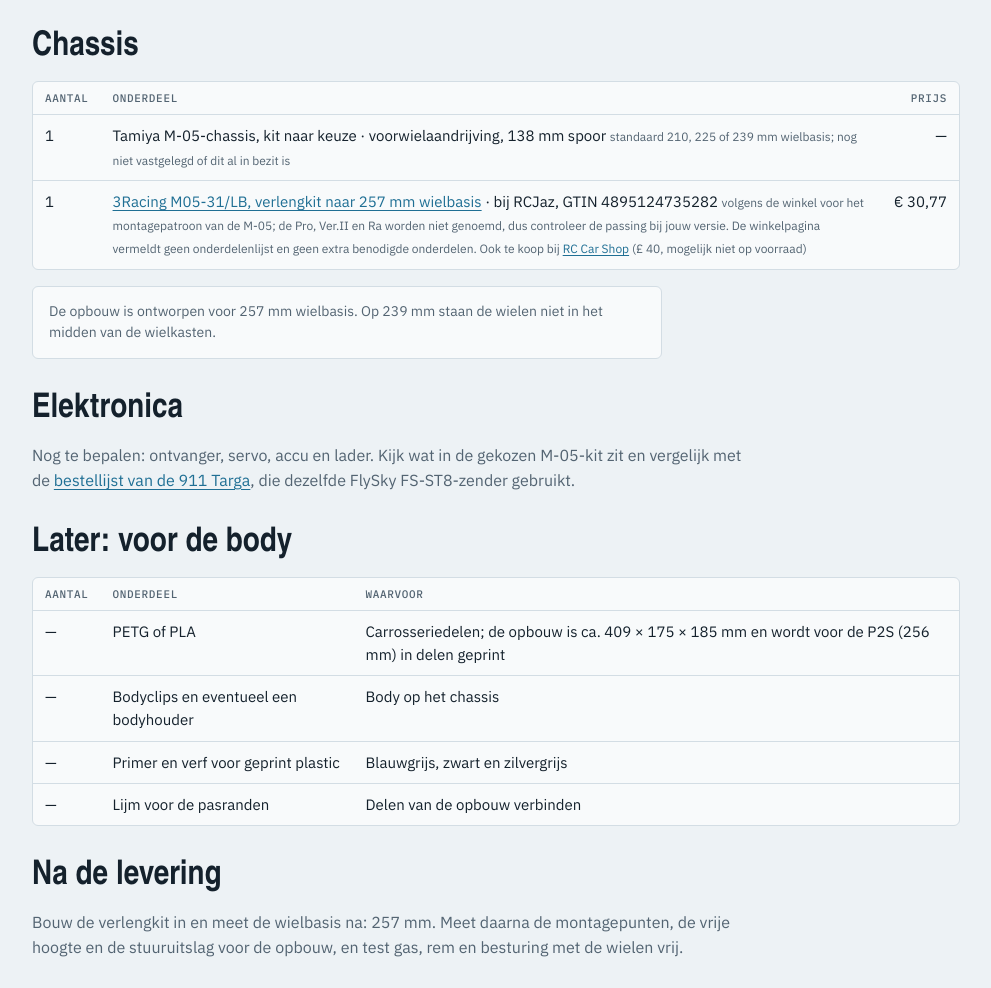
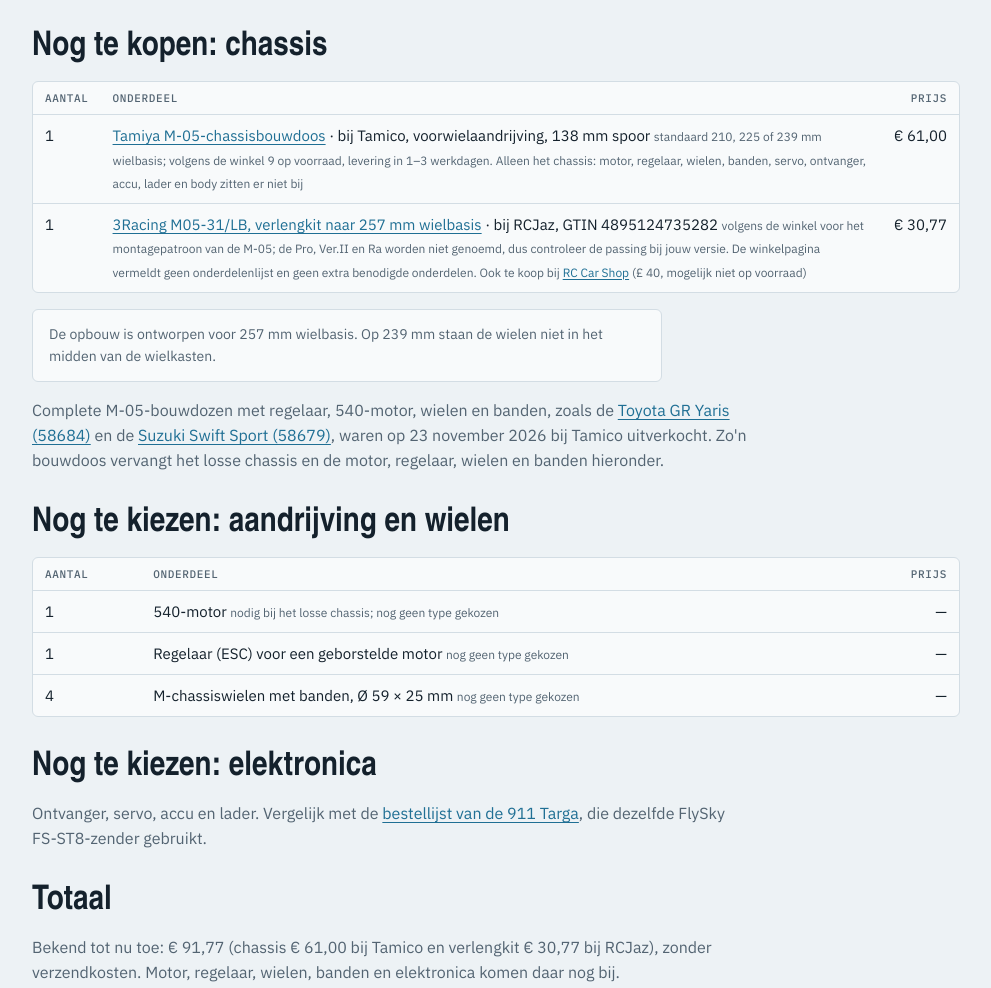
Before and after one commit to markmastop/buildlabs, a plain HTML site: page 3d-models/citroen-acadiane/bestellen.html in a window 1280 px wide. Shown: the part 263-1251 px from the top of the page, without its empty margins (144-1135 px from the left). Drawn offline with Linux system fonts and the light colour scheme; a web font is replaced by a local one.

Commit message:
Zet het M-05-chassis op de Acadiane-bestellijst
Het chassis moet nog worden gekocht. Complete M-05-bouwdozen (GR Yaris
58684, Swift Sport 58679) waren bij Tamico uitverkocht; de losse
M-05-chassisbouwdoos is daar leverbaar voor € 61,00 (9 op voorraad).

- Zet de chassisbouwdoos met winkellink en prijs onder "Nog te kopen".
- Voeg motor, regelaar en wielen met banden toe als nog te kiezen, omdat
  die niet bij het losse chassis zitten.
- Voeg een totaal toe van wat nu bekend is: € 91,77 zonder verzendkosten.

Controles: winkelpagina's van Tamico en RCJaz uitgelezen; bestelpagina op
375 pixels breed zonder horizontaal scrollen gecontroleerd.

Co-Authored-By: Claude Opus 5.5 <noreply@anthropic.com>

```diff
--- a/3d-models/citroen-acadiane/bestellen.html
+++ b/3d-models/citroen-acadiane/bestellen.html
@@ -52,16 +52,28 @@ td.p, th.p { white-space: nowrap; text-align: right; font-variant-numeric: tabul
 <header><p class="eyebrow">Acadiane RC · onderdelen</p><h1>Acadiane RC <span>bestellijst</span></h1></header>
 <p>Onderdelen voor de bestuurbare uitvoering op een Tamiya M-05 met 257 mm wielbasis (<a href="index.html">projectpagina</a>, <a href="RC-BESTELLIJST.md">checklist</a>). De prijs is zoals de winkelpagina die op 23 november 2026 toonde; "—" betekent dat er geen prijs bekend is. Controleer maat, voorraad en prijs voor je bestelt.</p>
 
-<h2>Chassis</h2>
+<h2>Nog te kopen: chassis</h2>
 <div class="table-card"><table>
 <tr><th>Aantal</th><th>Onderdeel</th><th class="p">Prijs</th></tr>
-<tr><td>1</td><td>Tamiya M-05-chassis, kit naar keuze · voorwielaandrijving, 138 mm spoor <span class="tag">standaard 210, 225 of 239 mm wielbasis; nog niet vastgelegd of dit al in bezit is</span></td><td class="p">—</td></tr>
+<tr><td>1</td><td><a href="https://tamico.de/?a=198702&amp;lang=eng">Tamiya M-05-chassisbouwdoos</a> · bij Tamico, voorwielaandrijving, 138 mm spoor <span class="tag">standaard 210, 225 of 239 mm wielbasis; volgens de winkel 9 op voorraad, levering in 1–3 werkdagen. Alleen het chassis: motor, regelaar, wielen, banden, servo, ontvanger, accu, lader en body zitten er niet bij</span></td><td class="p">€ 61,00</td></tr>
 <tr><td>1</td><td><a href="https://www.rcjaz.com/tamiya-m05-257mm-extension-wheelbase-kit-by-3racing-m0531lb-p-90015718.html">3Racing M05-31/LB, verlengkit naar 257 mm wielbasis</a> · bij RCJaz, GTIN 4895124735282 <span class="tag">volgens de winkel voor het montagepatroon van de M-05; de Pro, Ver.II en Ra worden niet genoemd, dus controleer de passing bij jouw versie. De winkelpagina vermeldt geen onderdelenlijst en geen extra benodigde onderdelen. Ook te koop bij <a href="https://www.rccarshop.co.uk/m05-31lb-tamiya-m05-extension-wheel-base-kit-257mm-p">RC Car Shop</a> (£ 40, mogelijk niet op voorraad)</span></td><td class="p">€ 30,77</td></tr>
 </table></div>
 <p class="note">De opbouw is ontworpen voor 257 mm wielbasis. Op 239 mm staan de wielen niet in het midden van de wielkasten.</p>
+<p>Complete M-05-bouwdozen met regelaar, 540-motor, wielen en banden, zoals de <a href="https://tamico.de/Tamiya-58684-Toyota-GR-Yaris-M-05-Kit">Toyota GR Yaris (58684)</a> en de <a href="https://tamico.de/Tamiya-58679-Suzuki-Swift-sport-M-05-Kit">Suzuki Swift Sport (58679)</a>, waren op 23 november 2026 bij Tamico uitverkocht. Zo'n bouwdoos vervangt het losse chassis en de motor, regelaar, wielen en banden hieronder.</p>
 
-<h2>Elektronica</h2>
-<p>Nog te bepalen: ontvanger, servo, accu en lader. Kijk wat in de gekozen M-05-kit zit en vergelijk met de <a href="../porsche-911-targa-1971/bestellen.html">bestellijst van de 911 Targa</a>, die dezelfde FlySky FS-ST8-zender gebruikt.</p>
+<h2>Nog te kiezen: aandrijving en wielen</h2>
+<div class="table-card"><table>
+<tr><th>Aantal</th><th>Onderdeel</th><th class="p">Prijs</th></tr>
+<tr><td>1</td><td>540-motor <span class="tag">nodig bij het losse chassis; nog geen type gekozen</span></td><td class="p">—</td></tr>
+<tr><td>1</td><td>Regelaar (ESC) voor een geborstelde motor <span class="tag">nog geen type gekozen</span></td><td class="p">—</td></tr>
+<tr><td>4</td><td>M-chassiswielen met banden, Ø 59 × 25 mm <span class="tag">nog geen type gekozen</span></td><td class="p">—</td></tr>
+</table></div>
+
+<h2>Nog te kiezen: elektronica</h2>
+<p>Ontvanger, servo, accu en lader. Vergelijk met de <a href="../porsche-911-targa-1971/bestellen.html">bestellijst van de 911 Targa</a>, die dezelfde FlySky FS-ST8-zender gebruikt.</p>
+
+<h2>Totaal</h2>
+<p>Bekend tot nu toe: € 91,77 (chassis € 61,00 bij Tamico en verlengkit € 30,77 bij RCJaz), zonder verzendkosten. Motor, regelaar, wielen, banden en elektronica komen daar nog bij.</p>
 
 <h2>Later: voor de body</h2>
 <div class="table-card"><table>
```
Also changed, not shown: 1 other file.
